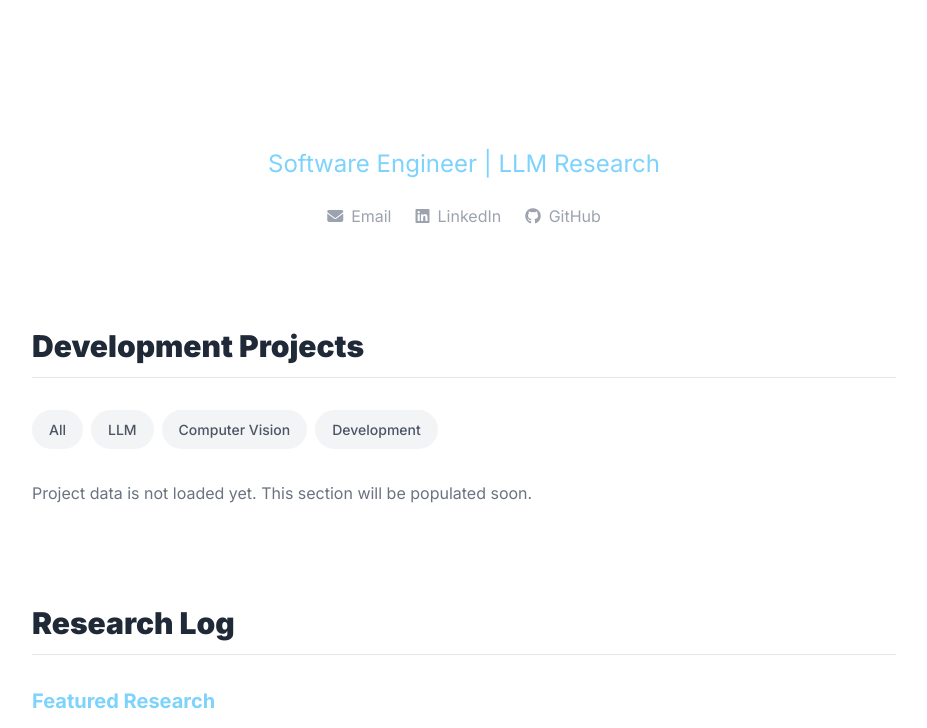
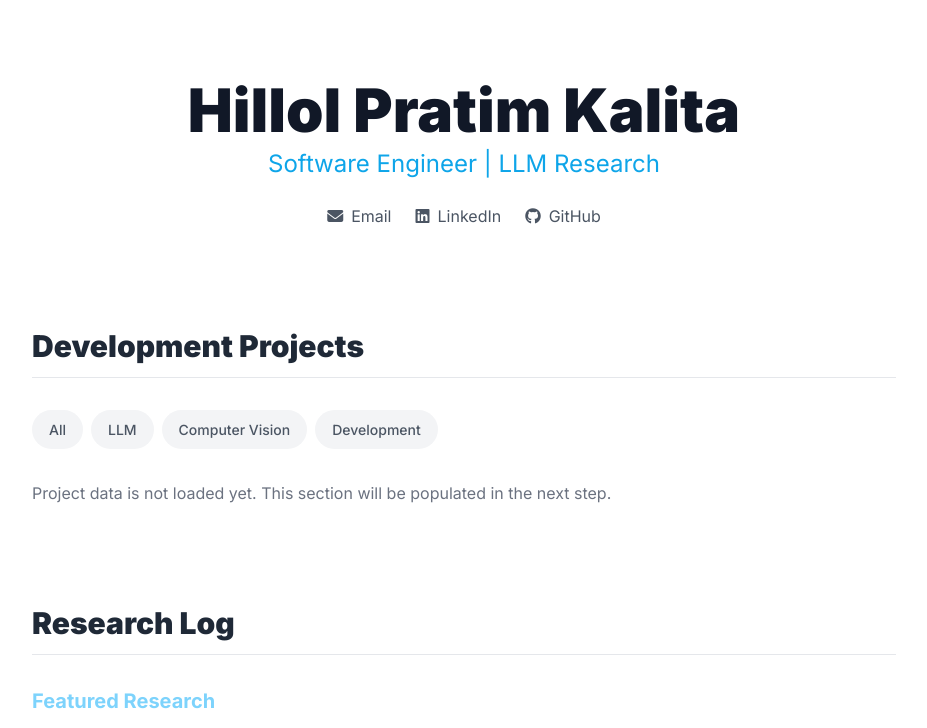
Before and after one commit to ringerH/ringerH.github.io, a plain HTML site: page index.html in a window 1280 px wide. Shown: the top 728 px of the page, without its empty margins (176-1103 px from the left). Drawn offline with nearby package versions, Linux system fonts and the light colour scheme.

Commit message:
Color palette 5 and index page

```diff
--- a/index.html
+++ b/index.html
@@ -1,9 +1,9 @@
-<!DOCTYPE html>
+
 <html lang="en">
 <head>
     <meta charset="UTF-8">
     <meta name="viewport" content="width=device-width, initial-scale=1.0">
-    <title>Hillol Pratim Kalita | Software Developer</title>
+    <title>Hillol Pratim Kalita | AI Engineer</title>
 
     <!-- Tailwind CSS for utility classes -->
     <script src="https://cdn.tailwindcss.com"></script>
@@ -28,12 +28,12 @@
 
         <!-- Header Section -->
         <header class="text-center mb-16 md:mb-24">
-            <h1 class="text-5xl md:text-6xl font-black text-white leading-tight">Hillol Pratim Kalita</h1>
-            <p class="text-xl md:text-2xl text-sky-300 mt-2"> Software Engineer | LLM Research</p>
-            <div class="mt-6 flex justify-center items-center space-x-6 text-gray-400">
-                <a href="mailto:hillol.kalita25m@iiitg.ac.in" class="hover:text-sky-300 transition-colors"><i class="fas fa-envelope mr-2"></i>Email</a>
-                <a href="https://www.linkedin.com/in/hillol-pratim-kalita-4a62b3300" target="_blank" rel="noopener noreferrer" class="hover:text-sky-300 transition-colors"><i class="fab fa-linkedin mr-2"></i>LinkedIn</a>
-                <a href="https://github.com/ringerH" target="_blank" rel="noopener noreferrer" class="hover:text-sky-300 transition-colors"><i class="fab fa-github mr-2"></i>GitHub</a>
+            <h1 class="text-5xl md:text-6xl font-black text-gray-900 leading-tight">Hillol Pratim Kalita</h1>
+            <p class="text-xl md:text-2xl text-sky-500 mt-2">Software Engineer | LLM Research</p>
+            <div class="mt-6 flex justify-center items-center space-x-6 text-gray-600">
+                <a href="mailto:hillol.kalita25m@iiitg.ac.in" class="hover:text-sky-500 transition-colors"><i class="fas fa-envelope mr-2"></i>Email</a>
+                <a href="https://www.linkedin.com/in/hillol-pratim-kalita-4a62b3300" target="_blank" rel="noopener noreferrer" class="hover:text-sky-500 transition-colors"><i class="fab fa-linkedin mr-2"></i>LinkedIn</a>
+                <a href="https://github.com/ringerH" target="_blank" rel="noopener noreferrer" class="hover:text-sky-500 transition-colors"><i class="fab fa-github mr-2"></i>GitHub</a>
             </div>
         </header>
 
@@ -54,7 +54,7 @@
                 <!-- The project cards will be dynamically injected here by app.js -->
                 <div id="projects-grid" class="grid grid-cols-1 md:grid-cols-2 gap-6">
                     <!-- Placeholder message -->
-                    <p class="text-gray-500 md:col-span-2">Project data is not loaded yet. This section will be populated soon.</p>
+                    <p class="text-gray-500 md:col-span-2">Project data is not loaded yet. This section will be populated in the next step.</p>
                 </div>
             </section>
 
```
